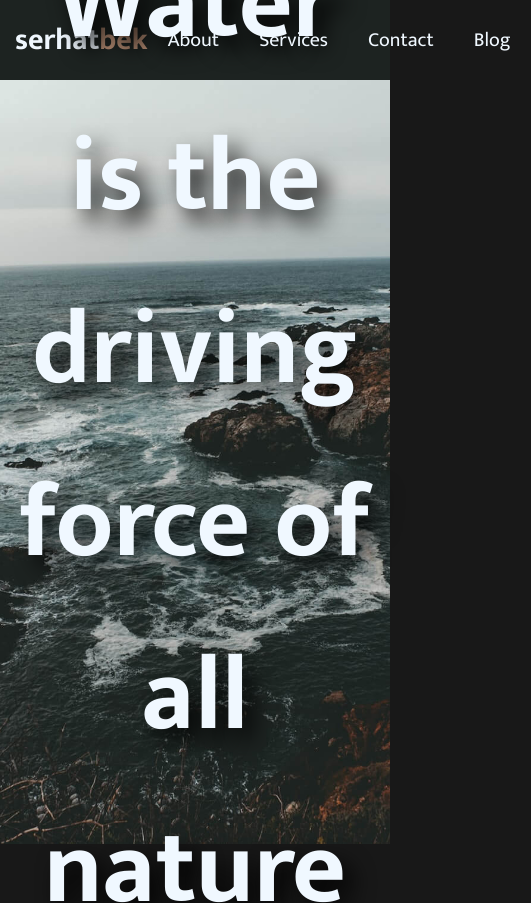
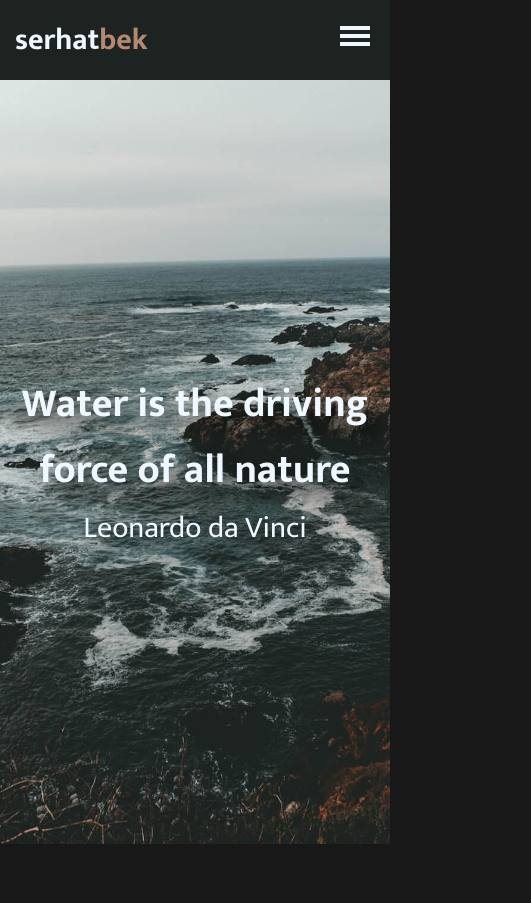
Before and after one commit to serhatbek/04-responsive-navbar, a plain HTML site: page index.html in a window 390 px wide. Shown: the top 903 px of the page, 531 px wide, since content can reach past the window. After the commit the page ends 844 px from the top, so only its background shows below. Drawn offline with Linux system fonts and the light colour scheme.

Commit message:
js rresponsive functionality

```diff
--- a/app.js
+++ b/app.js
@@ -0,0 +1,10 @@
+// Select burger button
+
+const burgerBtn = document.querySelector('.burgerMenu');
+const navOpen = document.querySelector('.nav');
+const header = document.querySelector('header');
+
+burgerBtn.addEventListener('click', () => {
+  burgerBtn.classList.toggle('active');
+  navOpen.classList.toggle('open');
+});
--- a/index.html
+++ b/index.html
@@ -16,13 +16,13 @@
         <a href="./index.html">serhat<span>bek</span></a>
       </div>
 
-      <div class="burgerMenu active">
+      <div class="burgerMenu">
         <div class="burgerMenu__top"></div>
         <div class="burgerMenu__middle"></div>
         <div class="burgerMenu__bottom"></div>
       </div>
 
-      <nav>
+      <nav class="nav">
         <ul class="navmenu flexCenter">
           <li class="navmenu__item"><a class="navmenu__link" href="#">About</a></li>
           <li class="navmenu__item"><a class="navmenu__link" href="#">Services</a></li>
--- a/style.css
+++ b/style.css
@@ -44,6 +44,7 @@ ul {
 header {
   height: 8rem;
   background-color: #1d2321;
+  position: relative;
 }
 
 header .container {
@@ -114,12 +115,14 @@ section p {
 .burgerMenu {
   width: 3rem;
   height: 2rem;
-  position: relative;
-  /* display: none; */
   display: flex;
   flex-direction: column;
   align-items: center;
   justify-content: space-between;
+  position: absolute;
+  top: 2.6rem;
+  right: 2rem;
+  display: none;
 }
 
 .burgerMenu__middle,
@@ -150,4 +153,32 @@ section p {
   .burgerMenu {
     display: flex;
   }
+
+  .nav {
+    position: fixed;
+    width: 100%;
+    height: 100vh;
+    top: 8rem;
+    left: -100%;
+    background-color: #181a19;
+    transition: all 0.5s ease-in-out;
+  }
+
+  .nav.open {
+    left: 0;
+  }
+
+  .navmenu {
+    flex-direction: column;
+    margin-top: 8rem;
+    overflow-y: hidden;
+  }
+
+  .navmenu__item {
+    margin-bottom: 3rem;
+  }
+
+  section h1 {
+    font-size: 4rem;
+  }
 }
```
